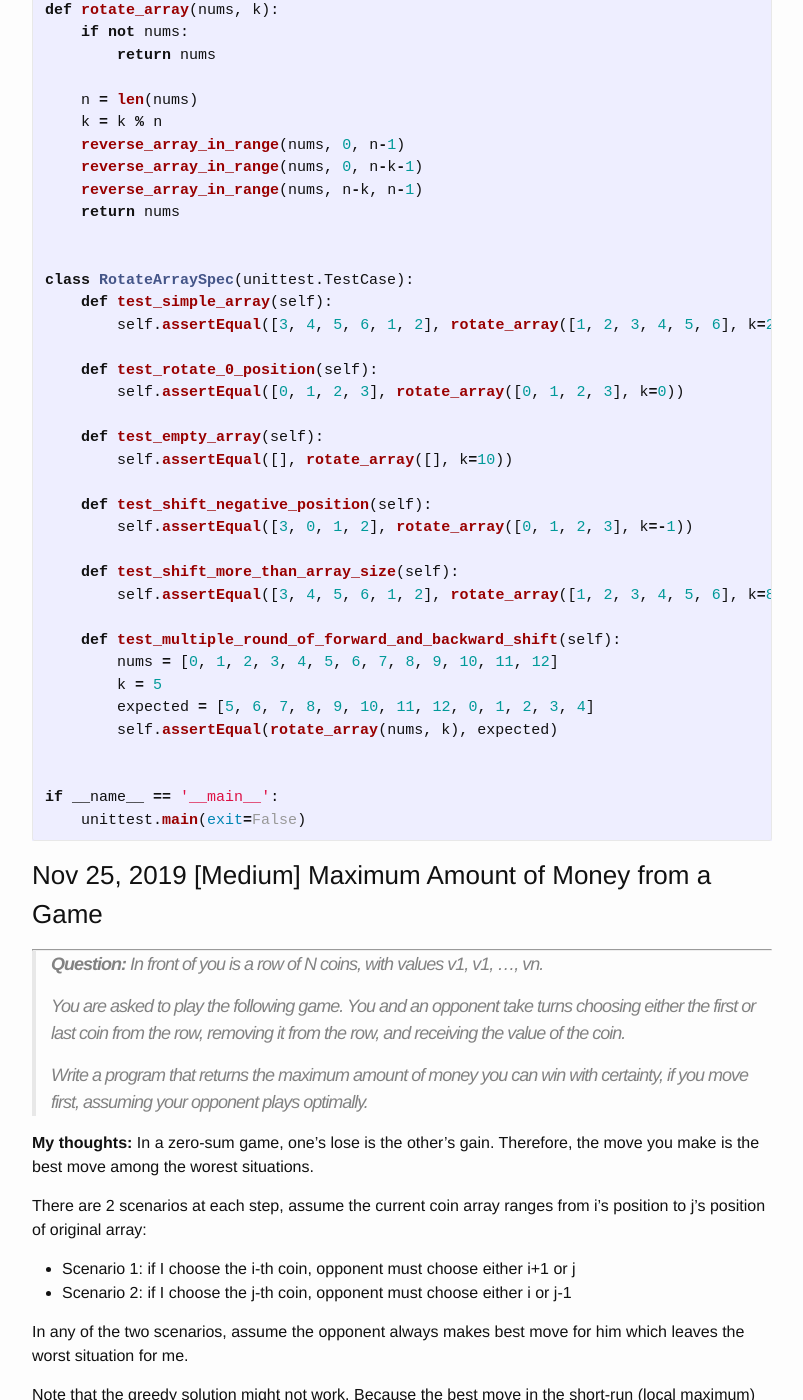
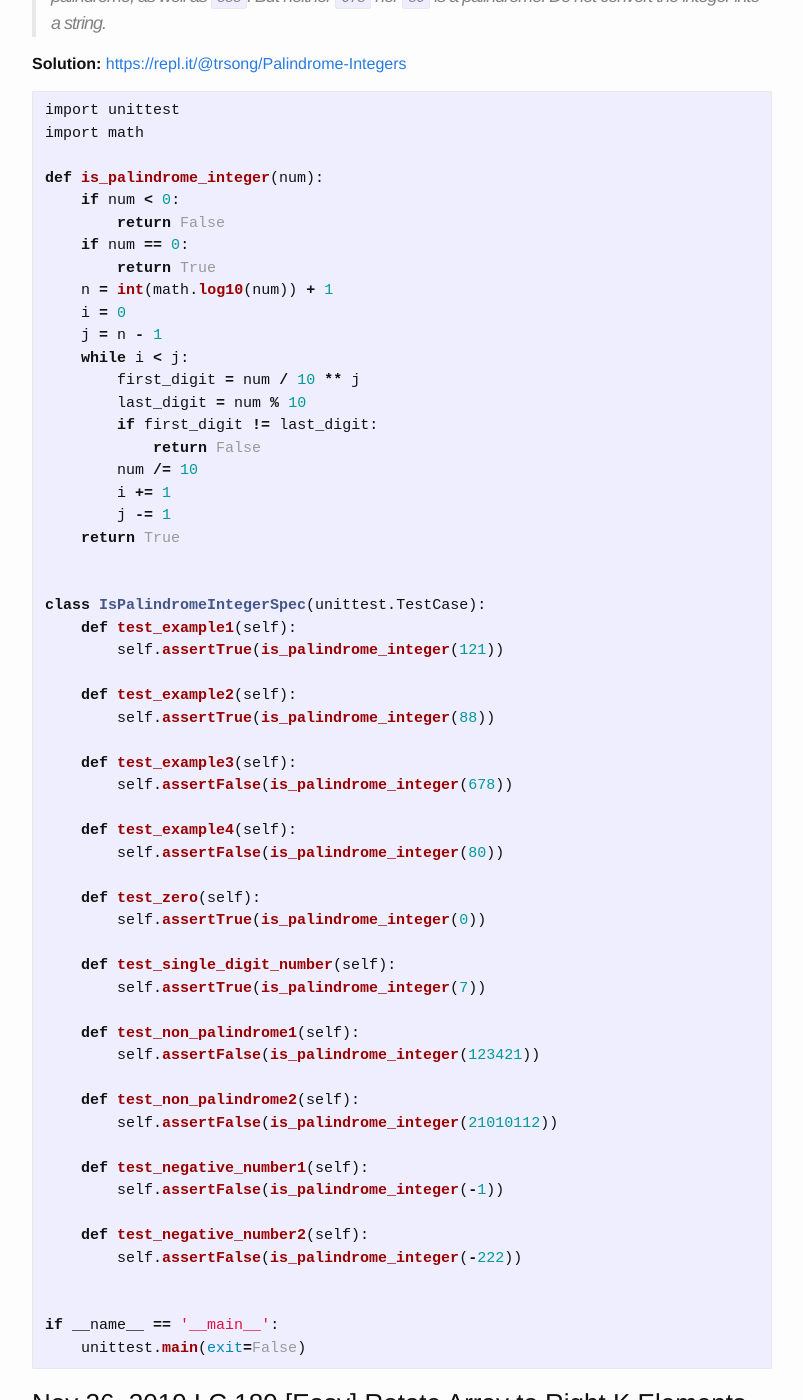
Before and after one commit to trsong/trsong.github.io, a Jekyll site: the page built from _posts/2019-11-01-DailyQuestionsNov.md, in a window 1280 px wide and 1400 px high, scrolled down 1715 px. Shown: the whole window, without its empty margins (238-1041 px from the left). Built offline with Jekyll 4.4.1, drawn with Linux system fonts in a browser that asks for light colours; some of the changed text lies outside the part shown.

Commit message:
Add Solution to Nov 27

````diff
--- a/_posts/2019-11-01-DailyQuestionsNov.md
+++ b/_posts/2019-11-01-DailyQuestionsNov.md
@@ -19,9 +19,87 @@ categories: Python/Java
 **Java Playground:** [https://repl.it/languages/java](https://repl.it/languages/java)
 
 
+### Nov 28, 2019 \[Medium\] Maximize Sum of the Minimum of K Subarrays
+---
+> **Question:** Given an array a of size N and an integer K, the task is to divide the array into K segments such that sum of the minimum of K segments is maximized.
+
+**Example1:**
+```py
+Input: [5, 7, 4, 2, 8, 1, 6], K = 3
+Output: 7
+Divide the array at indexes 0 and 1. Then the segments are [5], [7], [4, 2, 8, 1, 6] Sum of the minimus is 5 + 7 + 1 = 13
+```
+
+**Example2:**
+```py
+Input: [6, 5, 3, 8, 9, 10, 4, 7, 10], K = 4
+Output: 27
+[6, 5, 3, 8, 9], [10], [4, 7], [10] => 3 + 10 + 4 + 10 = 27
+```
+
 ### Nov 27, 2019 \[Easy\] Palindrome Integers
 ---
 > **Question:** Write a program that checks whether an integer is a palindrome. For example, `121` is a palindrome, as well as `888`. But neither `678` nor `80` is a palindrome. Do not convert the integer into a string.
+
+**Solution:** [https://repl.it/@trsong/Palindrome-Integers](https://repl.it/@trsong/Palindrome-Integers)
+```py
+import unittest
+import math
+
+def is_palindrome_integer(num):
+    if num < 0:
+        return False
+    if num == 0:
+        return True
+    n = int(math.log10(num)) + 1
+    i = 0
+    j = n - 1
+    while i < j:
+        first_digit = num / 10 ** j
+        last_digit = num % 10
+        if first_digit != last_digit:
+            return False
+        num /= 10
+        i += 1
+        j -= 1
+    return True
+
+
+class IsPalindromeIntegerSpec(unittest.TestCase):
+    def test_example1(self):
+        self.assertTrue(is_palindrome_integer(121))
+
+    def test_example2(self):
+        self.assertTrue(is_palindrome_integer(88))
+
+    def test_example3(self):
+        self.assertFalse(is_palindrome_integer(678))
+
+    def test_example4(self):
+        self.assertFalse(is_palindrome_integer(80))
+
+    def test_zero(self):
+        self.assertTrue(is_palindrome_integer(0))
+
+    def test_single_digit_number(self):
+        self.assertTrue(is_palindrome_integer(7))
+
+    def test_non_palindrome1(self):
+        self.assertFalse(is_palindrome_integer(123421))
+
+    def test_non_palindrome2(self):
+        self.assertFalse(is_palindrome_integer(21010112))
+
+    def test_negative_number1(self):
+        self.assertFalse(is_palindrome_integer(-1))
+
+    def test_negative_number2(self):
+        self.assertFalse(is_palindrome_integer(-222))
+
+
+if __name__ == '__main__':
+    unittest.main(exit=False)
+```
 
 ### Nov 26, 2019 LC 189 \[Easy\] Rotate Array to Right K Elements In-place
 ---
````
